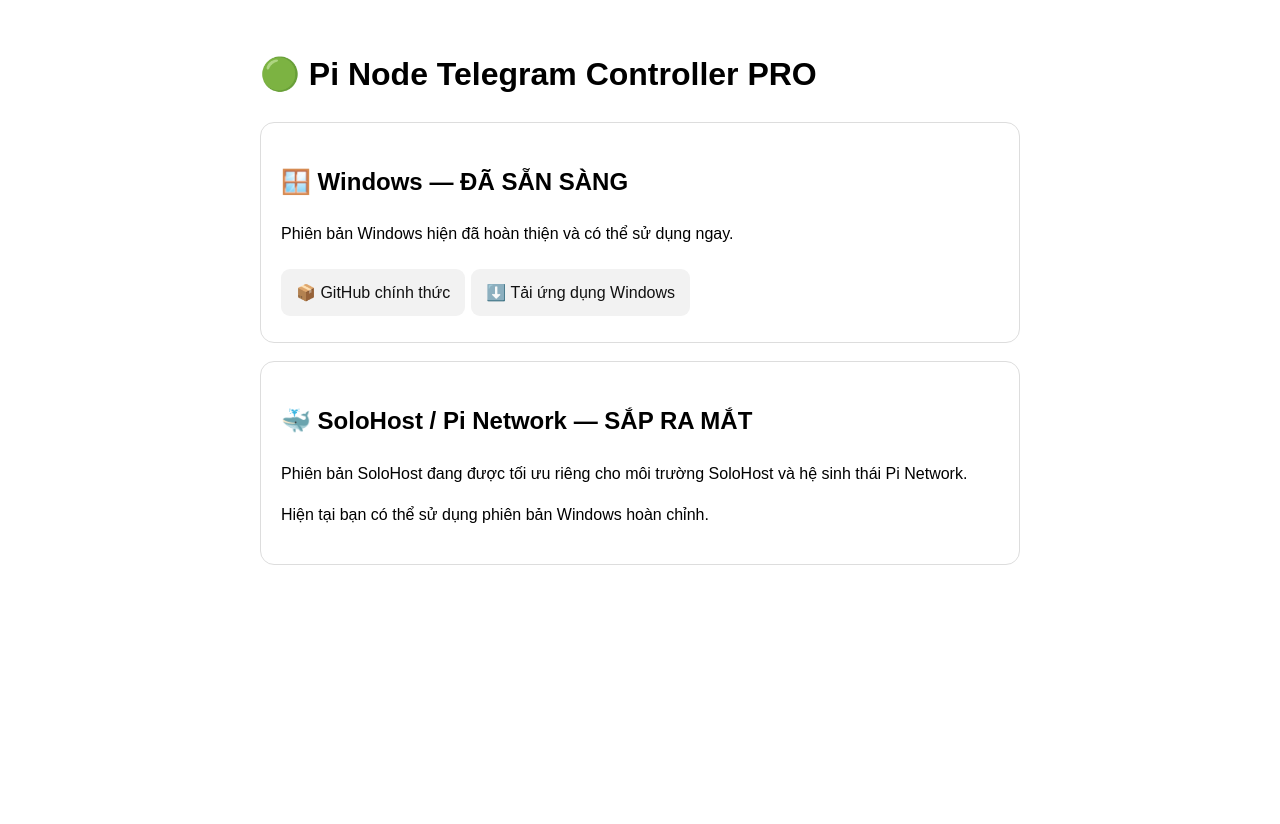
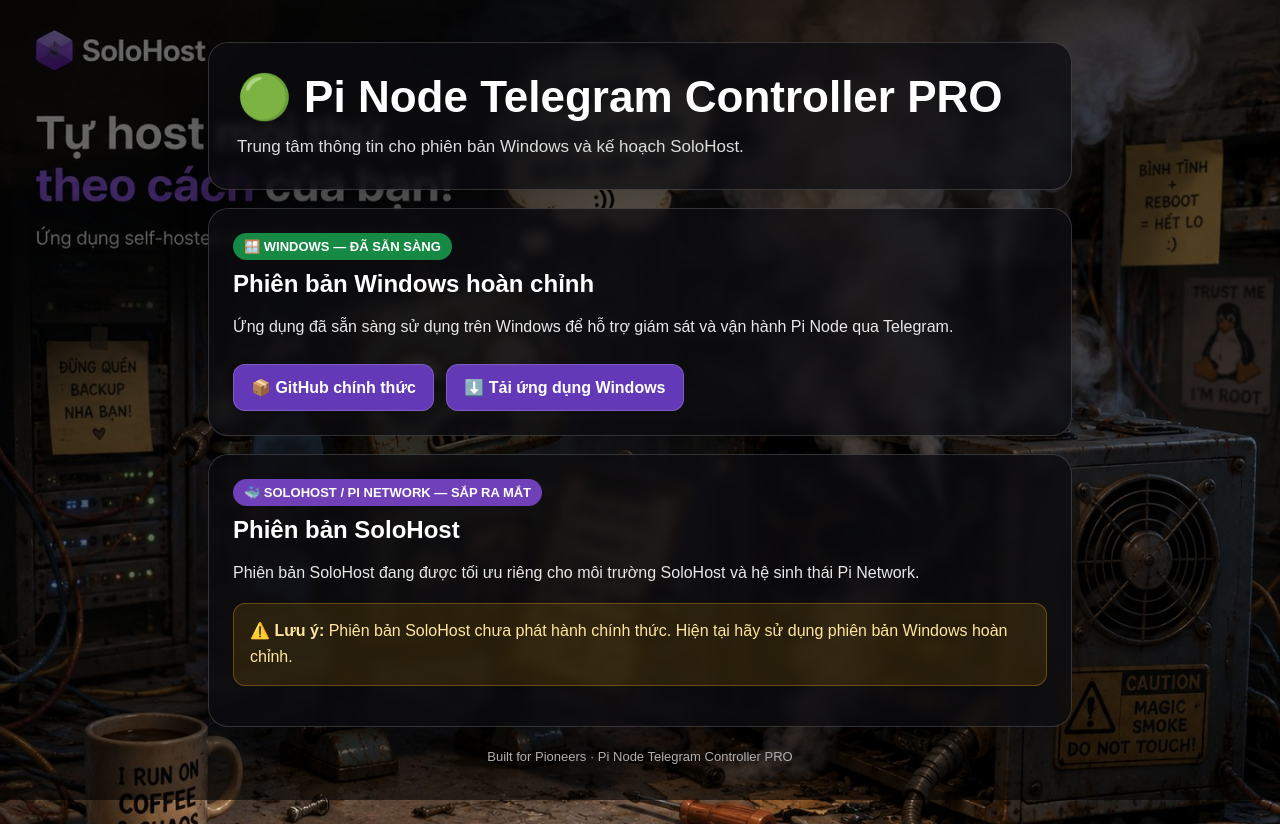
Before and after one commit to cannoi/pinode-controller-info, a plain HTML site: page index.html in a window 1280 px wide. Before the commit the page ends 800 px from the top, so only its background shows below. Drawn offline with Linux system fonts and the light colour scheme.

Commit message:
Add files via upload

```diff
--- a/docker-compose.yml
+++ b/docker-compose.yml
@@ -1,4 +1,6 @@
 services:
-  pinode-controller-info:
+  web:
     image: ghcr.io/cannoi/pinode-controller-info:latest
     restart: unless-stopped
+    ports:
+      - '127.0.0.1:8080:8080'
--- a/index.html
+++ b/index.html
@@ -1 +1,53 @@
-<!doctype html><html lang="vi"><head><meta charset="utf-8"><meta name="viewport" content="width=device-width,initial-scale=1"><title>Pi Node Telegram Controller PRO</title><style>body{font-family:Arial,sans-serif;max-width:760px;margin:0 auto;padding:28px 20px;line-height:1.6}.card{border:1px solid #ddd;border-radius:14px;padding:20px;margin:18px 0}a{display:inline-block;padding:11px 15px;margin:6px 6px 6px 0;border-radius:9px;background:#f2f2f2;color:#111;text-decoration:none}</style></head><body><h1>🟢 Pi Node Telegram Controller PRO</h1><div class="card"><h2>🪟 Windows — ĐÃ SẴN SÀNG</h2><p>Phiên bản Windows hiện đã hoàn thiện và có thể sử dụng ngay.</p><a href="https://github.com/cannoi/pinode-telegram-controller" target="_blank">📦 GitHub chính thức</a><a href="https://github.com/cannoi/pinode-telegram-controller/archive/refs/heads/main.zip" target="_blank">⬇️ Tải ứng dụng Windows</a></div><div class="card"><h2>🐳 SoloHost / Pi Network — SẮP RA MẮT</h2><p>Phiên bản SoloHost đang được tối ưu riêng cho môi trường SoloHost và hệ sinh thái Pi Network.</p><p>Hiện tại bạn có thể sử dụng phiên bản Windows hoàn chỉnh.</p></div></body></html>
+<!doctype html>
+<html lang="vi">
+<head>
+<meta charset="utf-8">
+<meta name="viewport" content="width=device-width,initial-scale=1">
+<title>Pi Node Telegram Controller PRO</title>
+<style>
+*{box-sizing:border-box}
+html,body{margin:0;min-height:100%;font-family:Arial,Helvetica,sans-serif;color:#fff}
+body{background:#111 url('/background.jpg') center/cover fixed no-repeat;position:relative}
+body:before{content:"";position:fixed;inset:0;background:rgba(0,0,0,.58);z-index:0}
+main{position:relative;z-index:1;max-width:900px;margin:0 auto;padding:42px 18px 60px}
+.hero,.card{background:rgba(12,12,16,.78);border:1px solid rgba(255,255,255,.16);border-radius:20px;box-shadow:0 12px 40px rgba(0,0,0,.35);backdrop-filter:blur(5px)}
+.hero{padding:28px;margin-bottom:18px}
+h1{margin:0 0 10px;font-size:clamp(28px,5vw,44px)}
+.subtitle{font-size:17px;color:#ddd;margin:0}
+.card{padding:24px;margin-top:18px}
+h2{margin:0 0 12px;font-size:24px}
+p{line-height:1.65;color:#e8e8e8}
+.badge{display:inline-block;padding:6px 11px;border-radius:999px;font-weight:700;font-size:13px;margin-bottom:10px}
+.ready{background:#168a45}.soon{background:#7040b8}
+a.button{display:inline-block;margin:8px 8px 0 0;padding:13px 17px;border-radius:12px;text-decoration:none;color:#fff;font-weight:700;background:#6339b8;border:1px solid rgba(255,255,255,.18)}
+a.button:hover{filter:brightness(1.12)}
+.note{padding:14px 16px;border-radius:12px;background:rgba(255,180,0,.12);border:1px solid rgba(255,180,0,.3);color:#ffe7a0}
+footer{margin-top:22px;text-align:center;color:#bbb;font-size:13px}
+</style>
+</head>
+<body>
+<main>
+<section class="hero">
+  <h1>🟢 Pi Node Telegram Controller PRO</h1>
+  <p class="subtitle">Trung tâm thông tin cho phiên bản Windows và kế hoạch SoloHost.</p>
+</section>
+
+<section class="card">
+  <span class="badge ready">🪟 WINDOWS — ĐÃ SẴN SÀNG</span>
+  <h2>Phiên bản Windows hoàn chỉnh</h2>
+  <p>Ứng dụng đã sẵn sàng sử dụng trên Windows để hỗ trợ giám sát và vận hành Pi Node qua Telegram.</p>
+  <a class="button" href="https://github.com/cannoi/pinode-telegram-controller" target="_blank" rel="noopener">📦 GitHub chính thức</a>
+  <a class="button" href="https://github.com/cannoi/pinode-telegram-controller/archive/refs/heads/main.zip" target="_blank" rel="noopener">⬇️ Tải ứng dụng Windows</a>
+</section>
+
+<section class="card">
+  <span class="badge soon">🐳 SOLOHOST / PI NETWORK — SẮP RA MẮT</span>
+  <h2>Phiên bản SoloHost</h2>
+  <p>Phiên bản SoloHost đang được tối ưu riêng cho môi trường SoloHost và hệ sinh thái Pi Network.</p>
+  <p class="note">⚠️ <strong>Lưu ý:</strong> Phiên bản SoloHost chưa phát hành chính thức. Hiện tại hãy sử dụng phiên bản Windows hoàn chỉnh.</p>
+</section>
+
+<footer>Built for Pioneers · Pi Node Telegram Controller PRO</footer>
+</main>
+</body>
+</html>
```
Also changed, not shown: config_options.yml (+29 -12 lines), README.md, background.jpg (added), 2 other files.
